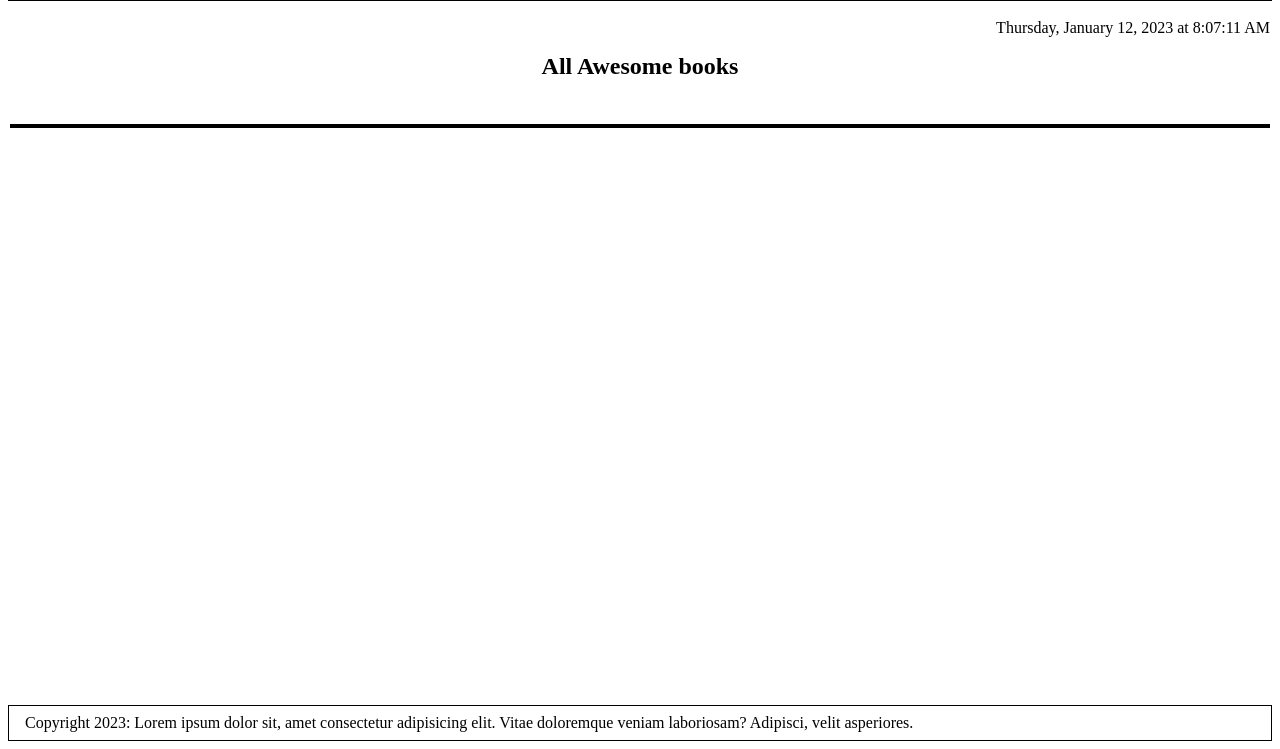
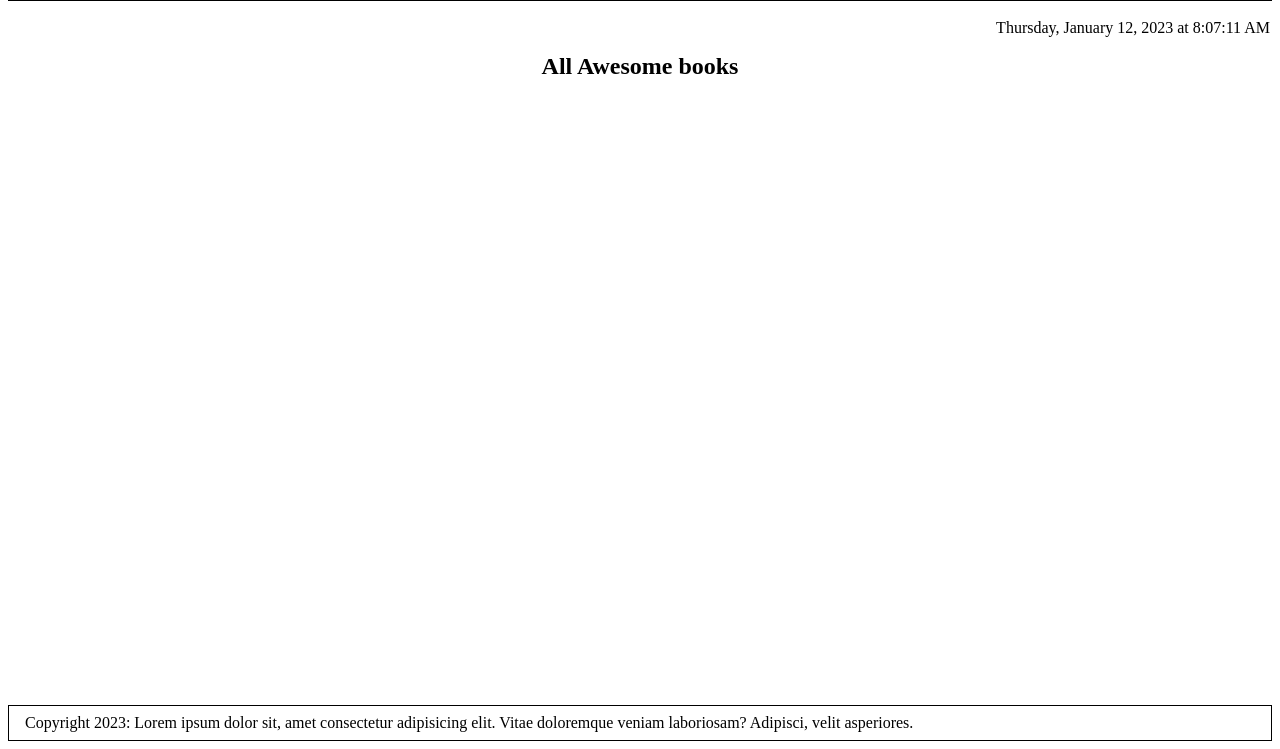
Before and after one commit to Chaseknis/awesome-book, a website: page index.html in a window 1280 px wide. Shown: the part 51-800 px from the top of the page. Drawn offline with Linux system fonts and the light colour scheme.

Commit message:
Hide border when there is no elements

```diff
--- a/index.css
+++ b/index.css
@@ -81,6 +81,10 @@ input {
   border: 2px solid black;
 }
 
+#books:empty {
+  border-color: transparent;
+}
+
 .book-container {
   display: flex;
   justify-content: space-between;
```
